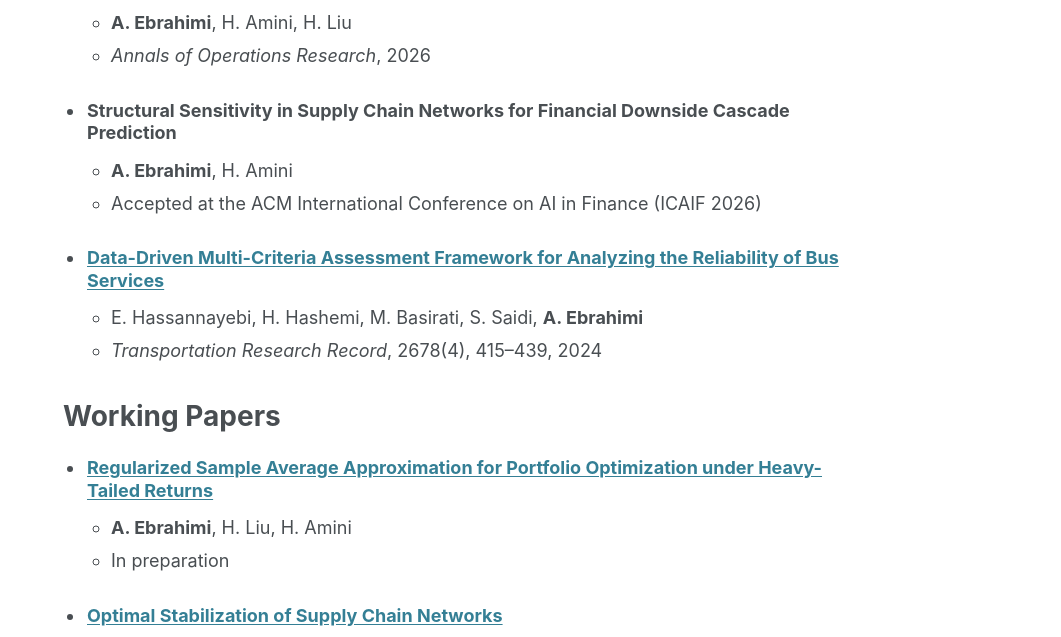
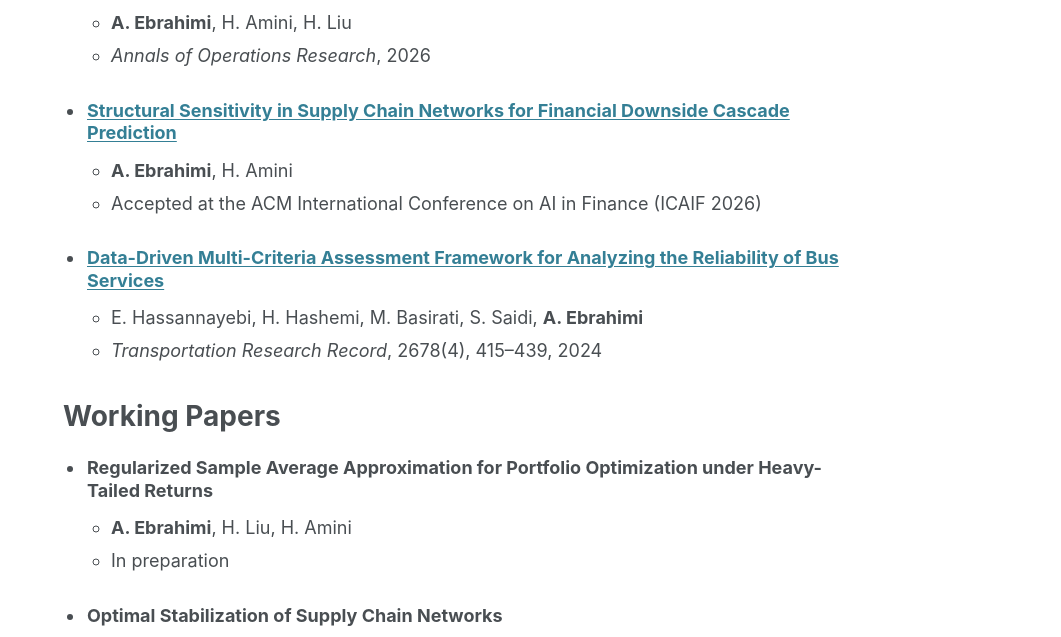
Before and after one commit to ebrahimiamir/ebrahimiamir.github.io, a plain HTML site: page research/index.html in a window 1280 px wide. Shown: the part 271-908 px from the top of the page, 219-1280 px from the left. Drawn offline with Linux system fonts and the light colour scheme; grey boxes are pictures that could not be loaded.

Commit message:
Link Structural Sensitivity paper to ICAIF 2026

```diff
--- a/research/index.html
+++ b/research/index.html
@@ -14,13 +14,13 @@
 <section aria-labelledby="publications"><h2 id="publications">Publications</h2>
 <ul class="papers">
 <li><h3><a href="https://doi.org/10.1007/s10479-026-07184-z">Cardinality-Constrained Portfolio Optimization with Clustering</a></h3><ul><li><strong>A. Ebrahimi</strong>, H. Amini, H. Liu</li><li><em>Annals of Operations Research</em>, 2026</li></ul></li>
-<li><h3>Structural Sensitivity in Supply Chain Networks for Financial Downside Cascade Prediction</h3><ul><li><strong>A. Ebrahimi</strong>, H. Amini</li><li>Accepted at the ACM International Conference on AI in Finance (ICAIF 2026)</li></ul></li>
+<li><h3><a href="https://icaif2026.org/">Structural Sensitivity in Supply Chain Networks for Financial Downside Cascade Prediction</a></h3><ul><li><strong>A. Ebrahimi</strong>, H. Amini</li><li>Accepted at the ACM International Conference on AI in Finance (ICAIF 2026)</li></ul></li>
 <li><h3><a href="https://doi.org/10.1177/03611981231185140">Data-Driven Multi-Criteria Assessment Framework for Analyzing the Reliability of Bus Services</a></h3><ul><li>E. Hassannayebi, H. Hashemi, M. Basirati, S. Saidi, <strong>A. Ebrahimi</strong></li><li><em>Transportation Research Record</em>, 2678(4), 415–439, 2024</li></ul></li>
 </ul></section>
 <section aria-labelledby="working-papers"><h2 id="working-papers">Working Papers</h2>
 <ul class="papers">
-<li><h3><a href="https://papers.ssrn.com/sol3/papers.cfm?abstract_id=7676839">Regularized Sample Average Approximation for Portfolio Optimization under Heavy-Tailed Returns</a></h3><ul><li><strong>A. Ebrahimi</strong>, H. Liu, H. Amini</li><li>In preparation</li></ul></li>
-<li><h3><a href="https://papers.ssrn.com/sol3/papers.cfm?abstract_id=6765360">Optimal Stabilization of Supply Chain Networks</a></h3><ul><li><strong>A. Ebrahimi</strong>, H. Amini</li><li>In preparation</li></ul></li>
+<li><h3>Regularized Sample Average Approximation for Portfolio Optimization under Heavy-Tailed Returns</h3><ul><li><strong>A. Ebrahimi</strong>, H. Liu, H. Amini</li><li>In preparation</li></ul></li>
+<li><h3>Optimal Stabilization of Supply Chain Networks</h3><ul><li><strong>A. Ebrahimi</strong>, H. Amini</li><li>In preparation</li></ul></li>
 </ul></section></main></div>
 <footer><div class="footer-inner"><p>© 2026 Amirmohammad Ebrahimi.</p><p>Last updated October 2026.</p></div></footer>
 <script data-goatcounter="https://ebrahimiamir.goatcounter.com/count" async src="https://gc.zgo.at/count.js"></script>
```
